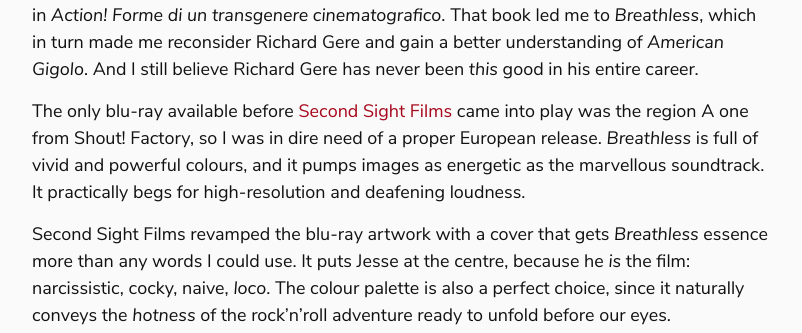
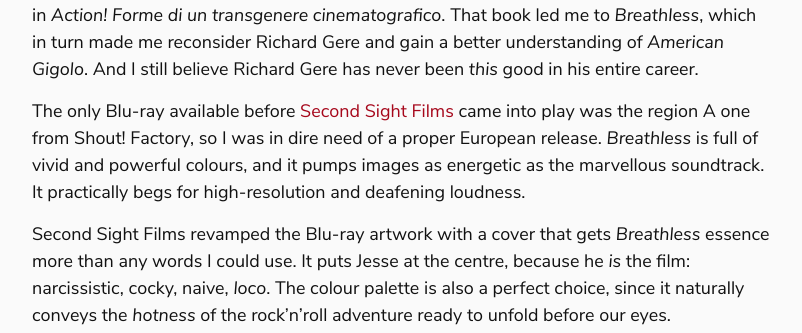
Before and after one commit to manuel-uberti/filmsinwords, a Jekyll site: the page built from _posts/2018-03-29-breathless.md, in a window 1280 px wide. Shown: the part 999-1332 px from the top of the page, without its empty margins (238-1040 px from the left). Built offline with Jekyll 4.4.1, drawn with Linux system fonts in a browser that asks for light colours.

Commit message:
Fix spelling

```diff
--- a/_posts/2018-03-29-breathless.md
+++ b/_posts/2018-03-29-breathless.md
@@ -28,14 +28,14 @@ That book led me to *Breathless*, which in turn made me reconsider Richard Gere
 and gain a better understanding of *American Gigolo*. And I still believe
 Richard Gere has never been *this* good in his entire career.
 
-The only blu-ray available before [Second Sight
+The only Blu-ray available before [Second Sight
 Films](http://www.secondsightfilms.co.uk/) came into play was the region A one
 from Shout! Factory, so I was in dire need of a proper European release.
 *Breathless* is full of vivid and powerful colours, and it pumps images as
 energetic as the marvellous soundtrack. It practically begs for high-resolution
 and deafening loudness.
 
-Second Sight Films revamped the blu-ray artwork with a cover that gets
+Second Sight Films revamped the Blu-ray artwork with a cover that gets
 *Breathless* essence more than any words I could use. It puts Jesse at the
 centre, because he *is* the film: narcissistic, cocky, naive, *loco*. The colour
 palette is also a perfect choice, since it naturally conveys the *hotness* of
```
Also changed, not shown: _posts/2018-09-10-rachelgettingmarried.md (+2 -2 lines), _posts/2019-04-01-korine.md (+2 -2 lines).
